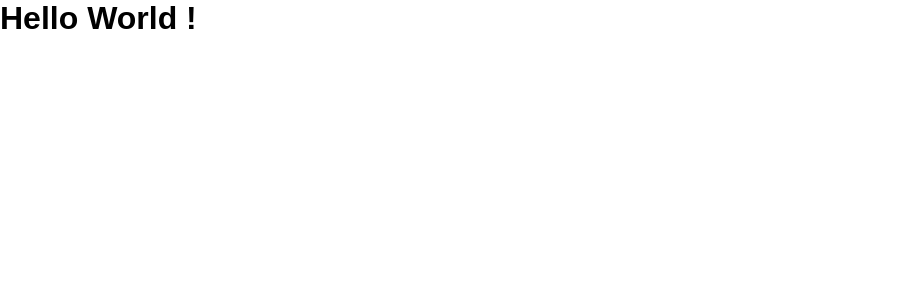
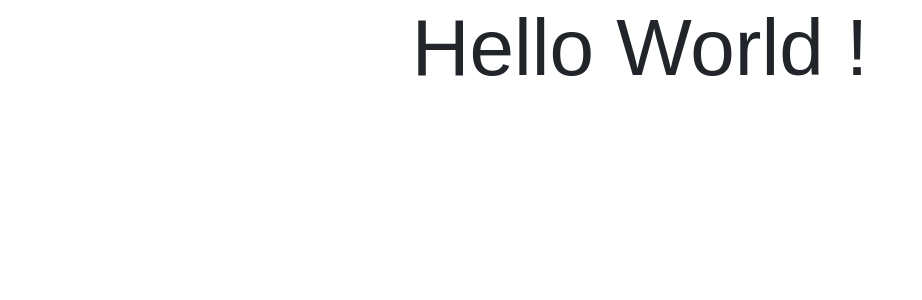
Before and after one commit to ZaeemTarrar/creait-v2, a React (Vite) app: page / in a window 1280 px wide. Shown: the top 300 px of the page, without its empty margins (0-922 px from the left). Built offline with nearby package versions, Linux system fonts and the light colour scheme.

Commit message:
Pre-Deploy

```diff
--- a/src/App.tsx
+++ b/src/App.tsx
@@ -3,8 +3,8 @@
 function App() {
   return (
     <>
-      <div>
-        <h1>Hello World !</h1>
+      <div className="container">
+        <h1 className="display-1 text-center">Hello World !</h1>
       </div>
     </>
   );
--- a/src/main.tsx
+++ b/src/main.tsx
@@ -1,5 +1,7 @@
 import { StrictMode } from "react";
 import { createRoot } from "react-dom/client";
+import "bootstrap/dist/css/bootstrap.min.css";
+import "bootstrap-icons/font/bootstrap-icons.css";
 import App from "./App.tsx";
 
 createRoot(document.getElementById("root")!).render(
```
Also changed, not shown: package.json (+7 -1 lines), 1 other file (tests, documents, lock files or other folders).
